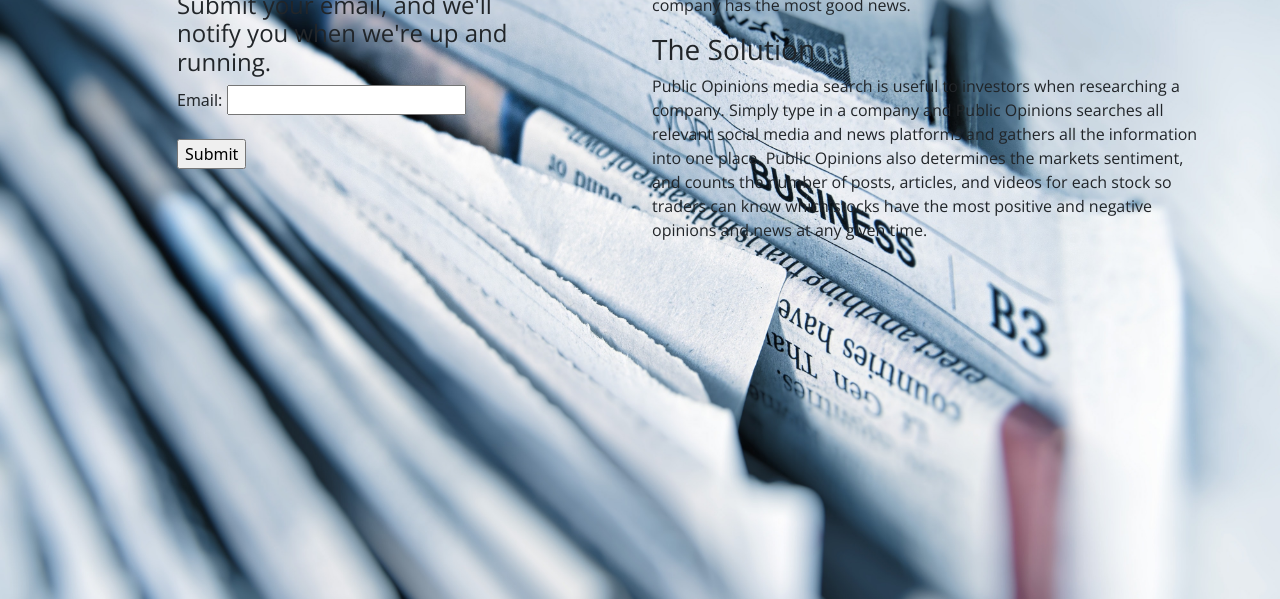
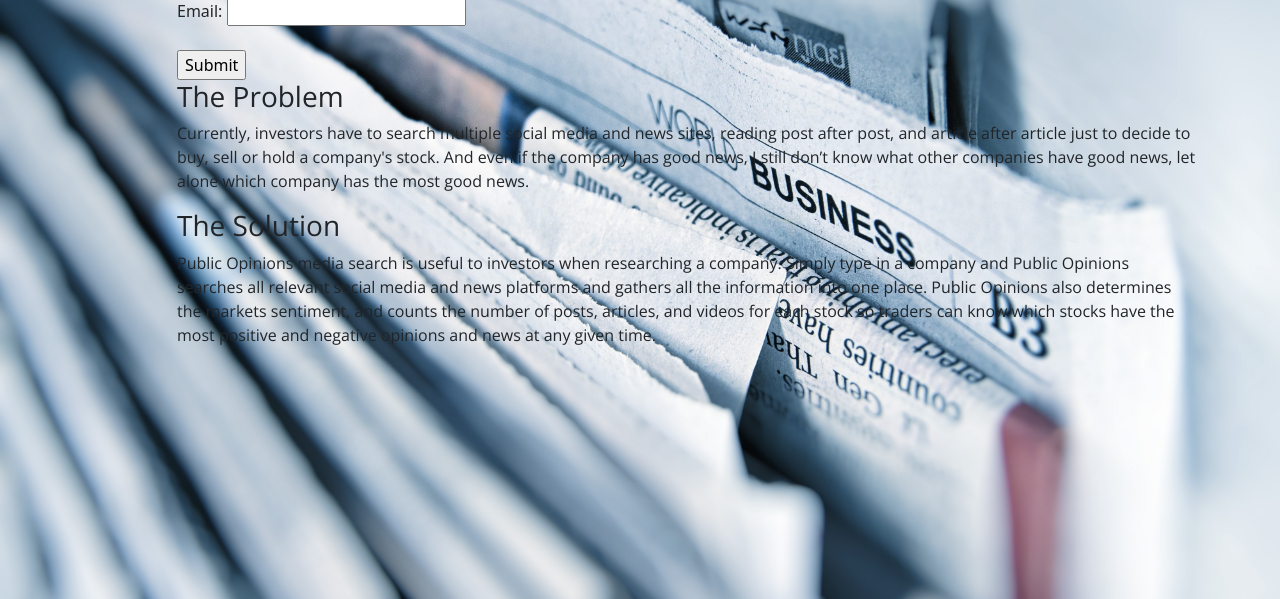
Before and after one commit to KiddJohnA/Public-Opinions, a plain HTML site: page index.html in a window 1280 px wide. Shown: the part 201-800 px from the top of the page. Drawn offline with nearby package versions, Linux system fonts and the light colour scheme.

Commit message:
Update index.html

```diff
--- a/index.html
+++ b/index.html
@@ -31,8 +31,8 @@
     <h1>Public Opinions</h1>
 
 <div class="container">
-    <div class="row justify-content-center align-items-center">
-        <div class="col-4 offset-1" style=border: 1px solid black; border-radius: 25px;>
+    <div class="row align-items-center">
+        <div class="col-4 offset-1";>
             <h2>Comming Soon!</h2>
             <h4>Submit your email, and we'll notify you when we're up and running.</h4>
 
@@ -43,7 +43,8 @@
         <input id="submit-form" type="submit" value="Submit">
         </form>
         </div>
-
+    </div>
+     <div class="row align-items-center">
         <div class="col offset-1">
     <h3>The Problem</h3>
     <p>
```
